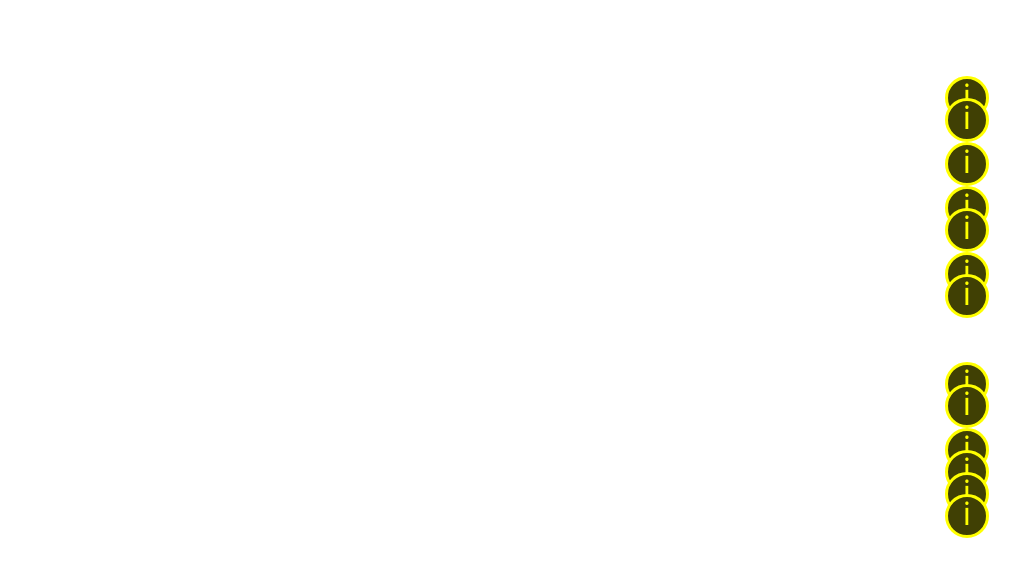
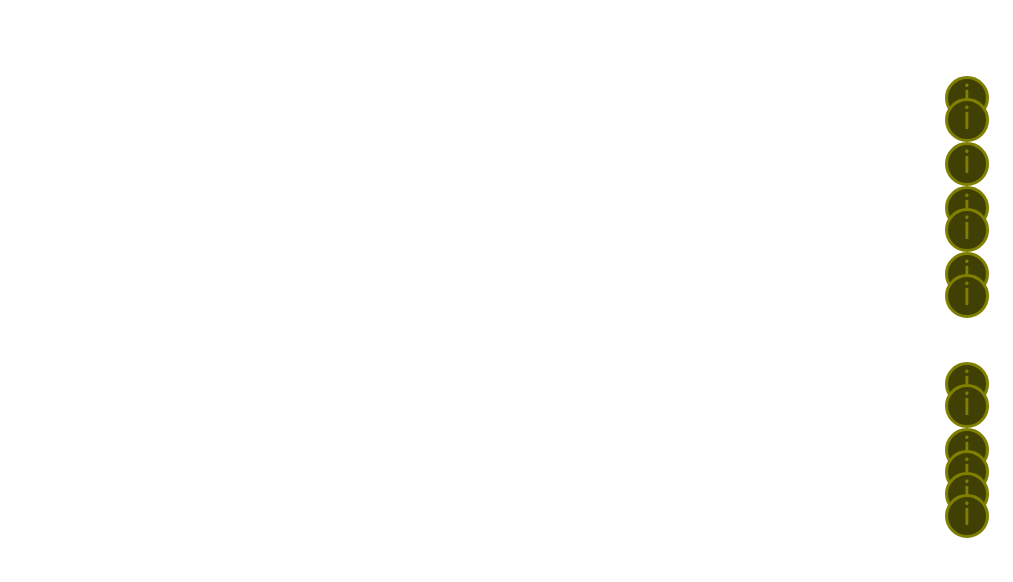
Before and after one commit to pslib-cz/2025-p2a-web-dummy-gallery-Vitek-Dolansky, a plain HTML site: page index.html in a window 1280 px wide. Shown: the full height of the page, 267-1280 px from the left. Drawn offline with Linux system fonts and the light colour scheme.

Commit message:
icko sviti

```diff
--- a/css/main.css
+++ b/css/main.css
@@ -58,7 +58,7 @@ h1 {
     display: block;
     font-size: 2em;
     background-color: #404004;
-    color: yellow;
+    color: olive;
     border-style: solid;
     height: 1.2em;
     aspect-ratio: 1 / 1;
@@ -70,3 +70,7 @@ h1 {
     text-align: center;
     line-height: 1em;
 }
+
+.info:hover::before {
+    color: yellow;
+}
```
